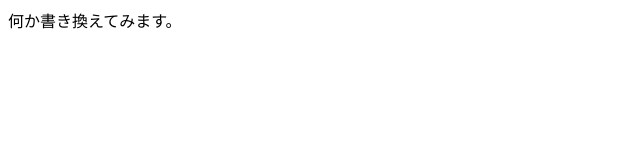
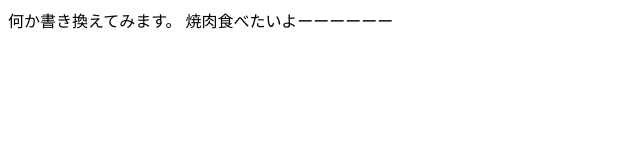
Before and after one commit to masaaki0707/yakinikutabetai, a plain HTML site: page index.html in a window 1280 px wide. Shown: the whole page, without its empty margins (0-640 px from the left). Drawn offline with Linux system fonts and the light colour scheme.

Commit message:
Update index.html

```diff
--- a/index.html
+++ b/index.html
@@ -6,5 +6,6 @@
   </head>
   <body>
     何か書き換えてみます。
+    焼肉食べたいよーーーーーー
   </body>
 </html>
```
